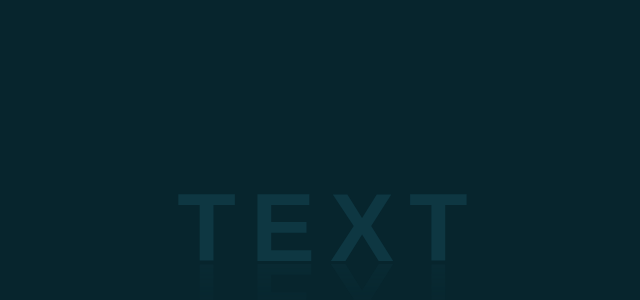
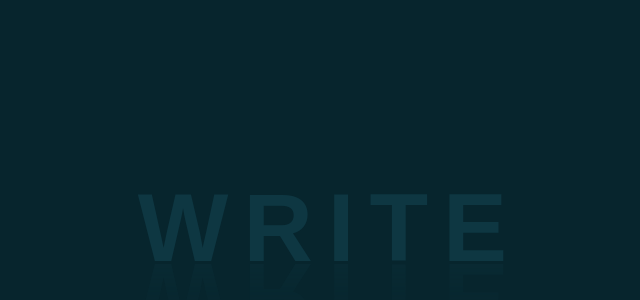
Before and after one commit to VladimirSaenko/Tubelight-Text-CSS, a plain HTML site: page index.html in a window 1280 px wide. Shown: the part 172-472 px from the top of the page, without its empty margins (310-950 px from the left). Drawn offline with Linux system fonts and the light colour scheme.

Commit message:
Update index.html

```diff
--- a/index.html
+++ b/index.html
@@ -9,6 +9,6 @@
     <link rel="stylesheet" href="style.css">
 </head>
 <body>
-    <h2 contenteditable="true">Text</h2>
+    <h2 contenteditable="true">Write</h2>
 </body>
 </html>
```
